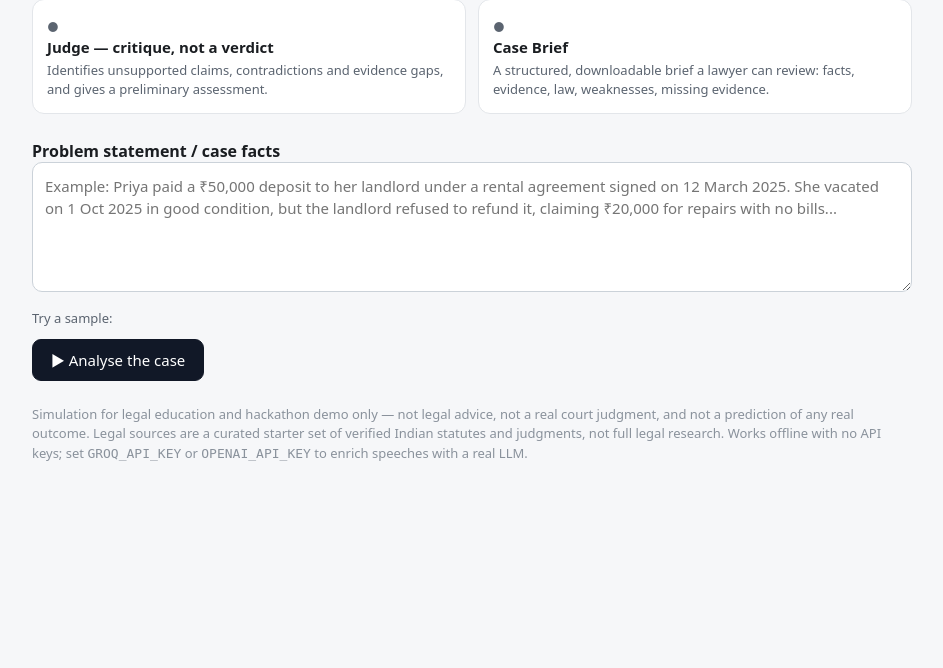
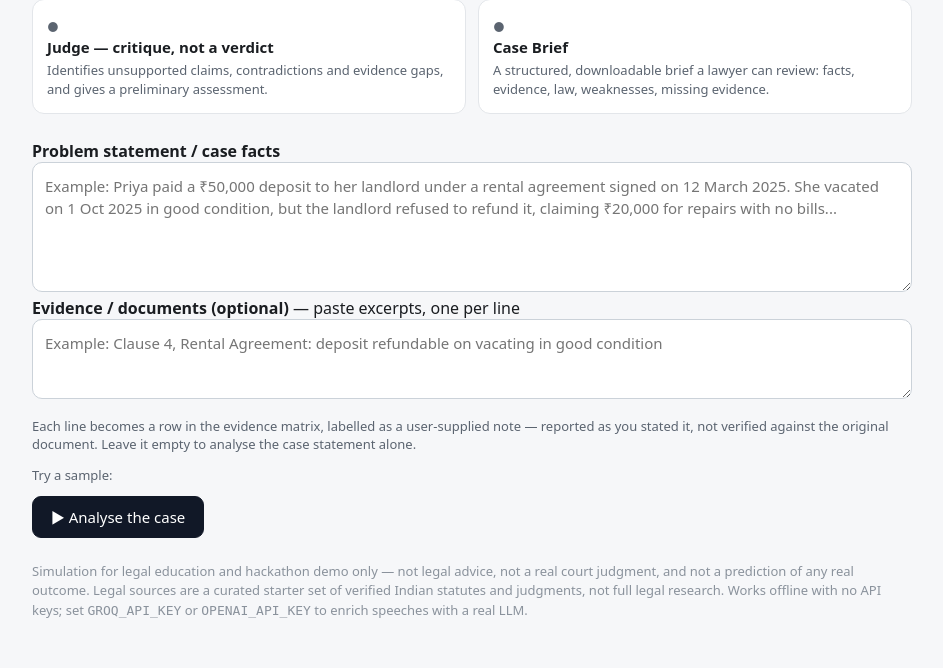
Before and after one commit to likhithpodugu/mini-courtroom-ai-agents, a Python web app: template templates/index.html in a window 1280 px wide. Shown: the part 472-1140 px from the top of the page, without its empty margins (168-1111 px from the left). Before the commit the page ends 933 px from the top, so only its background shows below. Run offline with Jinja, Linux system fonts and the light colour scheme; the template is opened without the code that fills it, so the values that code supplies are empty; some libraries are stand-ins or nearby versions.

Commit message:
Optional evidence notes, 10-case evaluation (5 correct / 2 partial / 3 missed, honest), demo script rewrite

```diff
--- a/templates/index.html
+++ b/templates/index.html
@@ -80,6 +80,10 @@
   <label for="case"><b>Problem statement / case facts</b></label>
   <textarea id="case" placeholder="Example: Priya paid a ₹50,000 deposit to her landlord under a rental agreement signed on 12 March 2025. She vacated on 1 Oct 2025 in good condition, but the landlord refused to refund it, claiming ₹20,000 for repairs with no bills..."></textarea>
 
+  <label for="evidence"><b>Evidence / documents (optional)</b> — paste excerpts, one per line</label>
+  <textarea id="evidence" style="min-height: 80px" placeholder="Example: Clause 4, Rental Agreement: deposit refundable on vacating in good condition"></textarea>
+  <p class="meta">Each line becomes a row in the evidence matrix, labelled as a user-supplied note — reported as you stated it, not verified against the original document. Leave it empty to analyse the case statement alone.</p>
+
   <div class="row samples">Try a sample:
     {% for s in samples %}<button type="button" data-case="{{ s.case | e }}">{{ s.title }}</button>{% endfor %}
   </div>
@@ -130,7 +134,7 @@ $('run').onclick = async () => {
   $('run').disabled = true; $('status').textContent = 'Analysing evidence, retrieving sources, hearing both sides…';
   $('out').replaceChildren();
   try {
-    const r = await fetch('/api/hearing', { method: 'POST', headers: {'Content-Type': 'application/json'}, body: JSON.stringify({ case: text }) });
+    const r = await fetch('/api/hearing', { method: 'POST', headers: {'Content-Type': 'application/json'}, body: JSON.stringify({ case: text, evidence: $('evidence').value }) });
     const data = await r.json();
     if (!r.ok) throw new Error(data.error || 'Analysis failed');
     lastResult = data; render(data); $('status').textContent = '';
```
